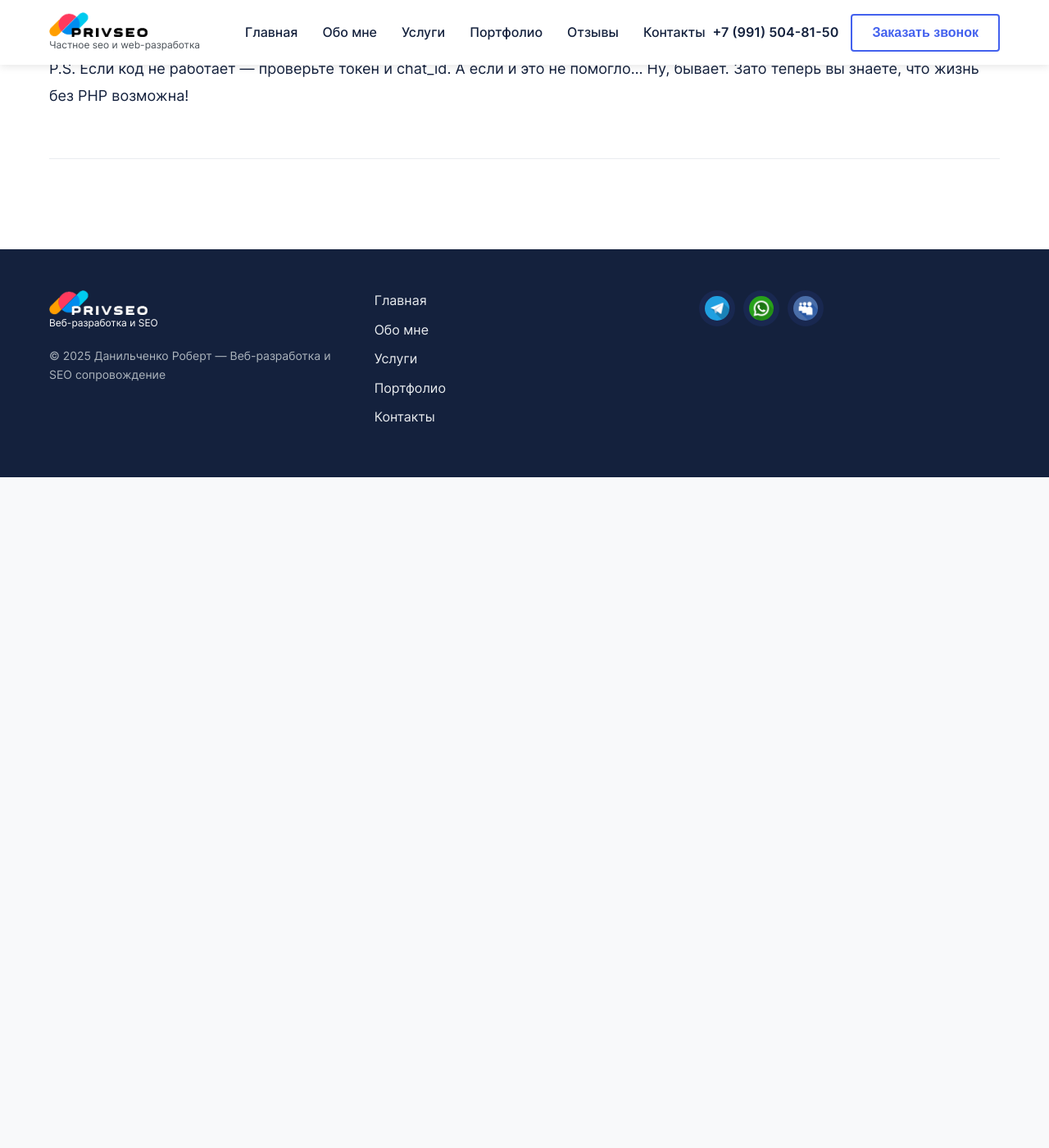
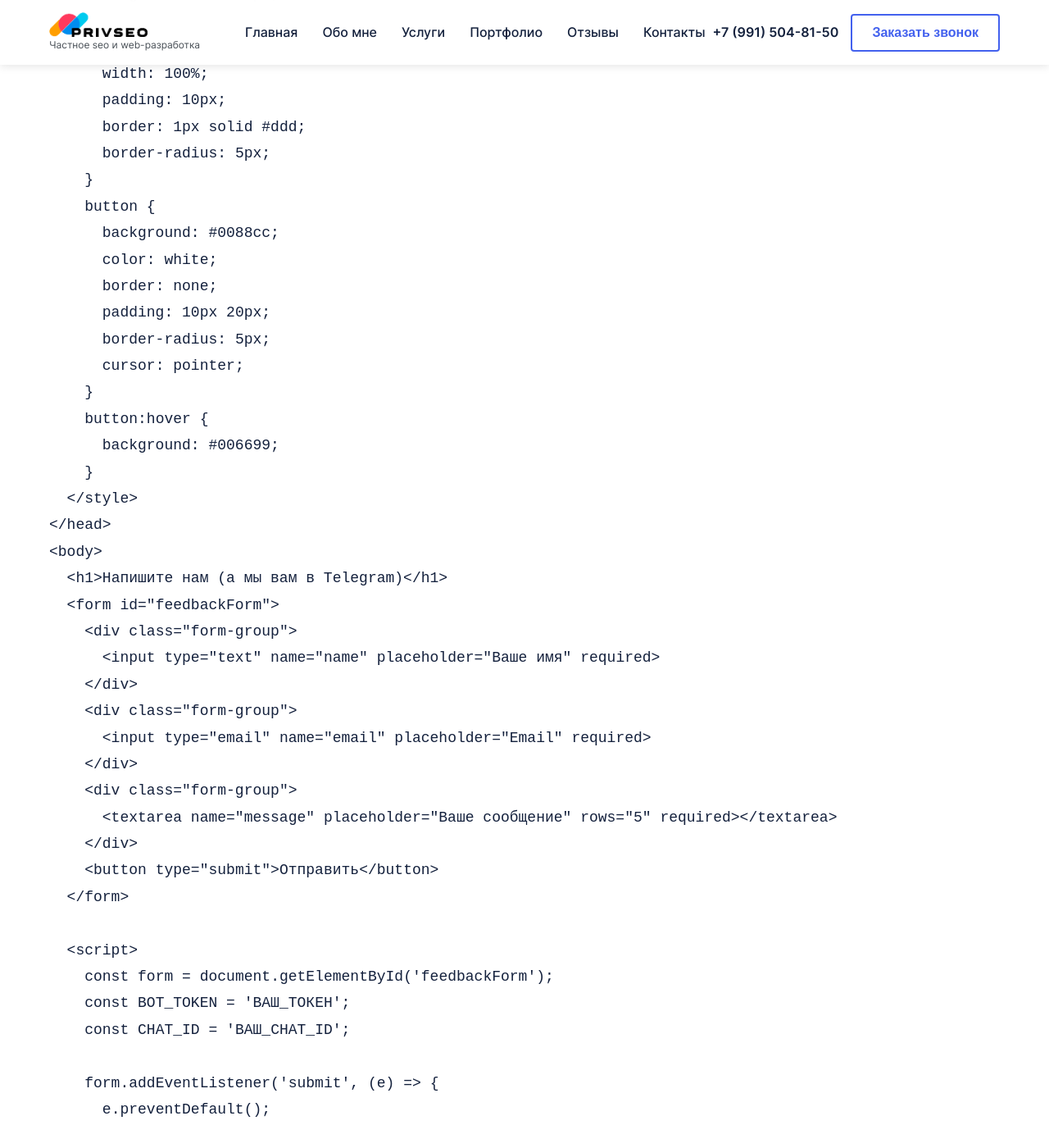
Before and after one commit to PrivateSeo/privateseo.github.io, a Jekyll site: the page built from _posts/news/2025-07-05-obratnaya-svyaz-na-github--s-pomoschyu-telegram.md, in a window 1280 px wide and 1400 px high, scrolled down 2607 px. Shown: the whole window at 82% size. Built offline with Jekyll 4.4.1, drawn with Linux system fonts in a browser that asks for light colours; before the commit the page ends 3189 px from its top, so only the background shows below that; some of the changed text lies outside the part shown.

Commit message:
Update 2025-07-05-obratnaya-svyaz-na-github--s-pomoschyu-telegram.md

````diff
--- a/_posts/news/2025-07-05-obratnaya-svyaz-na-github--s-pomoschyu-telegram.md
+++ b/_posts/news/2025-07-05-obratnaya-svyaz-na-github--s-pomoschyu-telegram.md
@@ -11,7 +11,6 @@ category: backend
 <p>Представьте: вы только что создали шикарный лендинг на GitHub Pages, Netlify или другом статичном хостинге (где PHP — это примерно как снег в Сахаре). Все прекрасно: дизайн блестит, анимации летают, код не пахнет. Но вот беда — форма обратной связи упорно отказывается работать.</p>
 <p>"Ну как же так!" — восклицаете вы, потрясая кулаками в сторону GitHub. "Неужели придется переезжать на хостинг с PHP или, не дай бог, осваивать Node.js?!"</p>
 <p>Спокойно, дорогой страдалец. Есть способ проще, элегантнее и даже… с котиками. Вернее, с Telegram.</p>
-<p>________________________________________</p>
 <h2>Telegram-бот: ваш новый лучший друг</h2>
 <p>Пока PHP-энтузиасты копаются в настройках серверов, мы пойдем другим путем — отправим данные формы прямиком в Telegram. Почему?</p>
 <p>Проще некуда: никаких серверов, баз данных и прочей черной магии.</p>
@@ -33,6 +32,89 @@ category: backend
 <p>В ответе ищите chat.id. Если ничего не поняли — просто создайте группу, добавьте туда бота и напишите "/id" — некоторые боты его показывают.</p>
 <p>Шаг 3. Пишем HTML + JS форму</p>
 <p>Вот код формы, который даже ваш кот сможет адаптировать (если, конечно, он не предпочитает Python):</p>
+```html
+<!DOCTYPE html>
+<html lang="ru">
+<head>
+  <meta charset="UTF-8">
+  <title>Форма обратной связи для ленивых</title>
+  <style>
+    body {
+      font-family: Arial, sans-serif;
+      max-width: 600px;
+      margin: 0 auto;
+      padding: 20px;
+      background: #f5f5f5;
+    }
+    .form-group {
+      margin-bottom: 15px;
+    }
+    input, textarea {
+      width: 100%;
+      padding: 10px;
+      border: 1px solid #ddd;
+      border-radius: 5px;
+    }
+    button {
+      background: #0088cc;
+      color: white;
+      border: none;
+      padding: 10px 20px;
+      border-radius: 5px;
+      cursor: pointer;
+    }
+    button:hover {
+      background: #006699;
+    }
+  </style>
+</head>
+<body>
+  <h1>Напишите нам (а мы вам в Telegram)</h1>
+  <form id="feedbackForm">
+    <div class="form-group">
+      <input type="text" name="name" placeholder="Ваше имя" required>
+    </div>
+    <div class="form-group">
+      <input type="email" name="email" placeholder="Email" required>
+    </div>
+    <div class="form-group">
+      <textarea name="message" placeholder="Ваше сообщение" rows="5" required></textarea>
+    </div>
+    <button type="submit">Отправить</button>
+  </form>
+
+  <script>
+    const form = document.getElementById('feedbackForm');
+    const BOT_TOKEN = 'ВАШ_ТОКЕН';
+    const CHAT_ID = 'ВАШ_CHAT_ID';
+
+    form.addEventListener('submit', (e) => {
+      e.preventDefault();
+
+      const formData = new FormData(form);
+      const text = `Новое сообщение!\nИмя: ${formData.get('name')}\nEmail: ${formData.get('email')}\nСообщение: ${formData.get('message')}`;
+
+      fetch(`https://api.telegram.org/bot${BOT_TOKEN}/sendMessage`, {
+        method: 'POST',
+        headers: { 'Content-Type': 'application/json' },
+        body: JSON.stringify({
+          chat_id: CHAT_ID,
+          text: text
+        })
+      })
+      .then(response => response.json())
+      .then(data => {
+        alert('Сообщение отправлено!');
+        form.reset();
+      })
+      .catch(error => {
+        alert('Ошибка: ' + error.message);
+      });
+    });
+  </script>
+</body>
+</html>
+```
 <p>Форма обратной связи для ленивых</p>
 <p>Шаг 4. Выкладываем на GitHub Pages и радуемся</p>
 <p>Заливаем код в репозиторий.</p>
````
